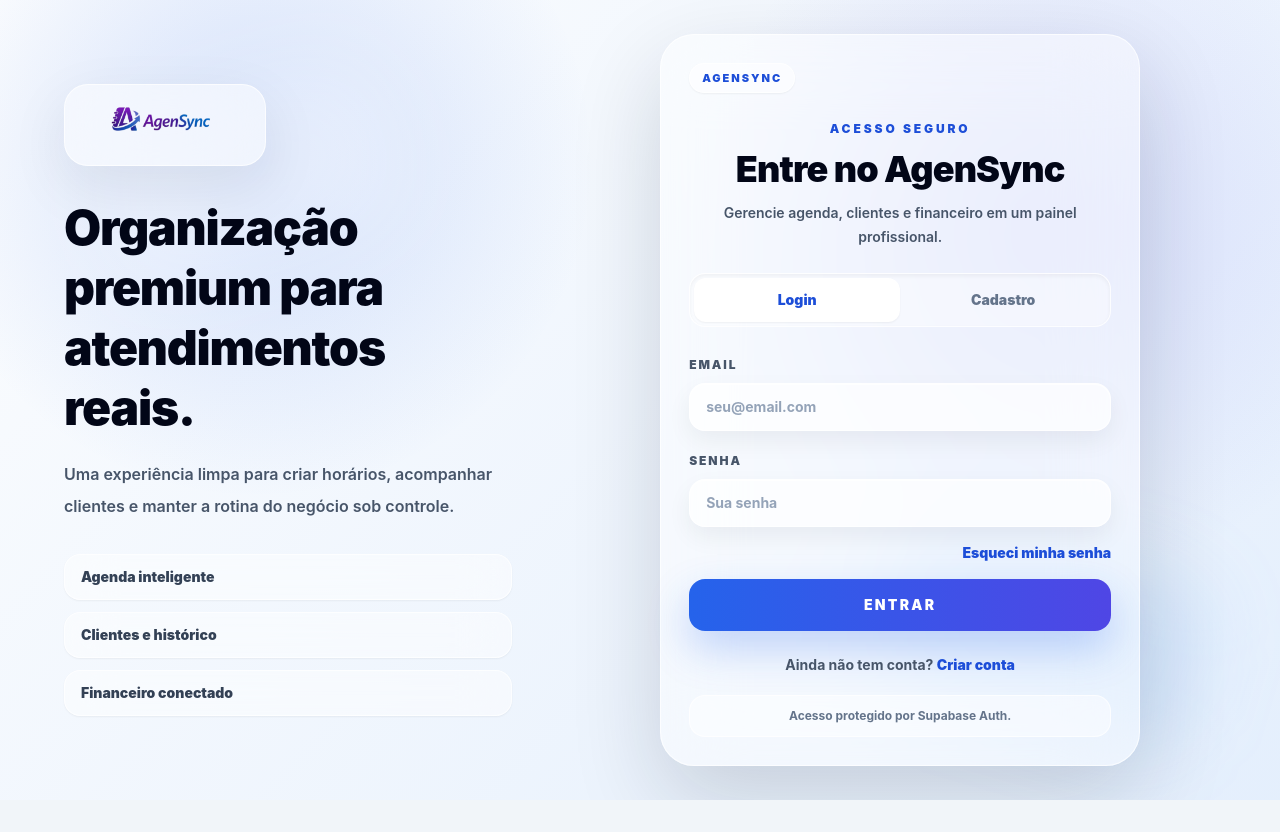
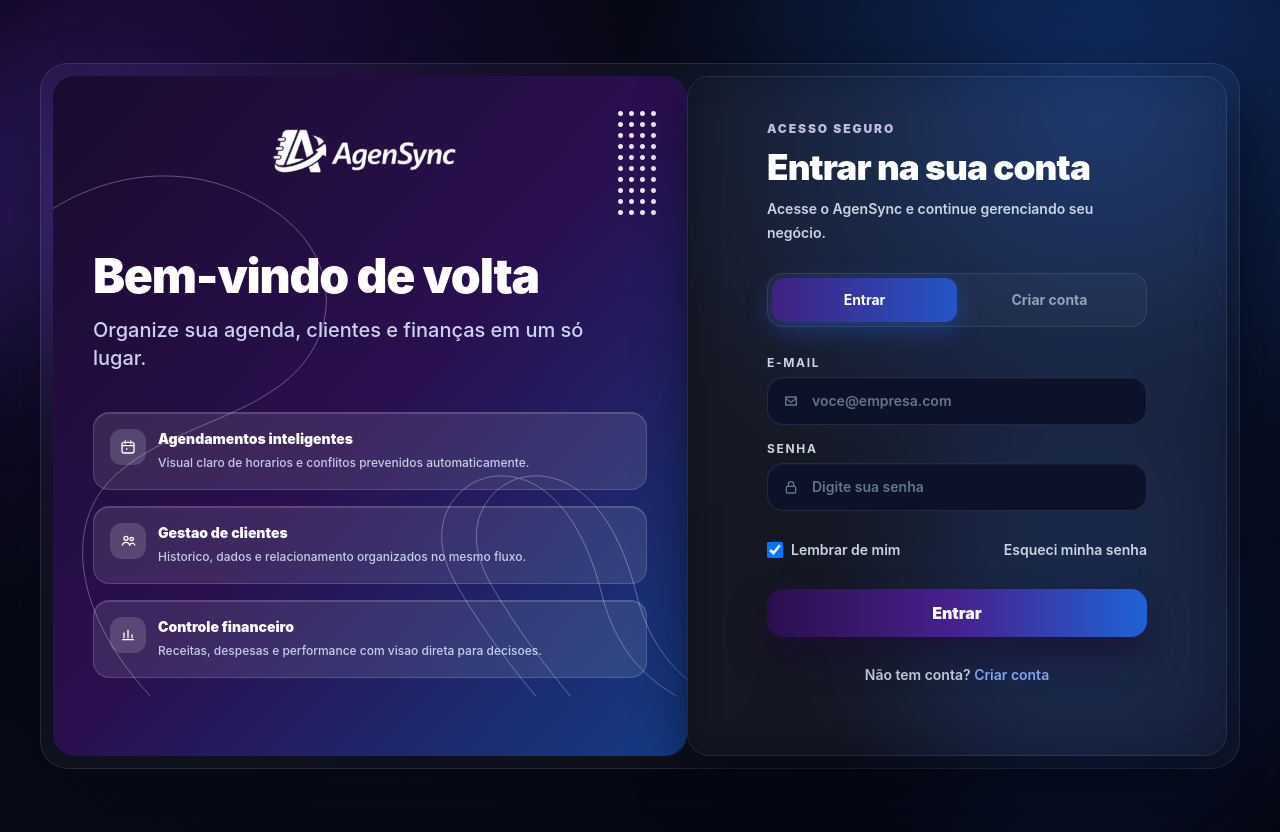
Before and after one commit to LHRibeiro10/AgenSync, a React (Vite) app in the folder AgenSync/frontend/: page /login in a window 1280 px wide. Before the commit the page ends 800 px from the top, so only its background shows below. Built offline with nearby package versions, Linux system fonts and the light colour scheme; no server answers.

Commit message:
style(login): atualizar logo principal com marca da sidebar

```diff
--- a/AgenSync/frontend/src/pages/Login.jsx
+++ b/AgenSync/frontend/src/pages/Login.jsx
@@ -12,21 +12,42 @@ const initialForm = {
 
 const views = {
   login: {
-    eyebrow: "Acesso seguro",
-    title: "Entre no AgenSync",
-    description: "Gerencie agenda, clientes e financeiro em um painel profissional."
+    title: "Entrar na sua conta",
+    subtitle: "Acesse o AgenSync e continue gerenciando seu negócio.",
+    panelTitle: "Bem-vindo de volta",
+    panelDescription: "Organize sua agenda, clientes e finanças em um só lugar."
   },
   register: {
-    eyebrow: "Comece agora",
-    title: "Crie sua conta",
-    description: "Configure seu acesso inicial e personalize o negócio depois."
+    title: "Criar conta",
+    subtitle: "Comece agora e configure seu acesso inicial no AgenSync.",
+    panelTitle: "Seu negócio, em controle",
+    panelDescription: "Crie sua conta e centralize atendimento, clientes e financeiro com visual profissional."
   },
   recovery: {
-    eyebrow: "Recuperação",
-    title: "Redefinir senha",
-    description: "Solicite a recuperação para voltar ao controle da sua operação."
+    title: "Recuperar senha",
+    subtitle: "Receba um link seguro para redefinir seu acesso.",
+    panelTitle: "Recuperacao segura",
+    panelDescription: "Informe o e-mail da conta para receber o link de redefinição."
   }
 };
+
+const highlights = [
+  {
+    key: "appointments",
+    title: "Agendamentos inteligentes",
+    description: "Visual claro de horarios e conflitos prevenidos automaticamente."
+  },
+  {
+    key: "clients",
+    title: "Gestao de clientes",
+    description: "Historico, dados e relacionamento organizados no mesmo fluxo."
+  },
+  {
+    key: "finance",
+    title: "Controle financeiro",
+    description: "Receitas, despesas e performance com visao direta para decisoes."
+  }
+];
 
 function cleanInitialServices() {
   return getSuggestedServices("Manicure").map((service) => ({
@@ -37,20 +58,116 @@ function cleanInitialServices() {
   }));
 }
 
-function AuthInput({ label, type = "text", value, onChange, placeholder, autoComplete, minLength }) {
+function FeatureIcon({ type }) {
+  const common = {
+    className: "h-4 w-4",
+    viewBox: "0 0 24 24",
+    fill: "none",
+    stroke: "currentColor",
+    strokeWidth: "2",
+    strokeLinecap: "round",
+    strokeLinejoin: "round",
+    "aria-hidden": true
+  };
+
+  if (type === "appointments") {
+    return (
+      <svg {...common}>
+        <rect x="3" y="5" width="18" height="16" rx="3" />
+        <path d="M8 3v4M16 3v4M3 10h18" />
+        <path d="M9 14h2v2H9z" fill="currentColor" stroke="none" />
+      </svg>
+    );
+  }
+
+  if (type === "clients") {
+    return (
+      <svg {...common}>
+        <circle cx="9" cy="8" r="3" />
+        <path d="M3.5 18c1-2.6 3.1-4 5.5-4s4.5 1.4 5.5 4" />
+        <circle cx="17.5" cy="9" r="2.5" />
+        <path d="M14.8 18c0.7-1.8 2-2.8 3.7-2.8 1.6 0 2.9 1 3.7 2.8" />
+      </svg>
+    );
+  }
+
+  return (
+    <svg {...common}>
+      <path d="M4 19h16" />
+      <path d="M6 16V9" />
+      <path d="M12 16V5" />
+      <path d="M18 16v-4" />
+    </svg>
+  );
+}
+
+function InputIcon({ type }) {
+  const common = {
+    className: "h-4 w-4",
+    viewBox: "0 0 24 24",
+    fill: "none",
+    stroke: "currentColor",
+    strokeWidth: "2",
+    strokeLinecap: "round",
+    strokeLinejoin: "round",
+    "aria-hidden": true
+  };
+
+  if (type === "lock") {
+    return (
+      <svg {...common}>
+        <rect x="5" y="11" width="14" height="10" rx="2" />
+        <path d="M8 11V8a4 4 0 1 1 8 0v3" />
+      </svg>
+    );
+  }
+
+  if (type === "user") {
+    return (
+      <svg {...common}>
+        <circle cx="12" cy="8" r="4" />
+        <path d="M4 20c1.8-3.2 4.7-5 8-5s6.2 1.8 8 5" />
+      </svg>
+    );
+  }
+
+  return (
+    <svg {...common}>
+      <path d="M4 6h16v12H4z" />
+      <path d="m4 8 8 6 8-6" />
+    </svg>
+  );
+}
+
+function AuthInput({
+  label,
+  icon,
+  type = "text",
+  value,
+  onChange,
+  placeholder,
+  autoComplete,
+  minLength,
+  required = true
+}) {
   return (
     <label className="block">
-      <span className="text-xs font-black uppercase tracking-[0.16em] text-slate-600">{label}</span>
+      <span className="mb-1.5 block text-xs font-bold uppercase tracking-[0.14em] text-slate-300">{label}</span>
+      <div className="relative">
+        <div className="pointer-events-none absolute left-4 top-1/2 -translate-y-1/2 text-slate-500">
+          <InputIcon type={icon} />
+        </div>
         <input
-        required
+          required={required}
           type={type}
           value={value}
           minLength={minLength}
           autoComplete={autoComplete}
           onChange={(event) => onChange(event.target.value)}
           placeholder={placeholder}
-        className="mt-2 min-h-12 w-full rounded-2xl border border-white/70 bg-white/70 px-4 text-sm font-bold text-slate-900 shadow-[inset_0_1px_0_rgba(255,255,255,0.72),0_10px_24px_rgba(15,23,42,0.06)] outline-none transition placeholder:text-slate-400 hover:bg-white/85 focus:border-blue-400 focus:bg-white focus:ring-4 focus:ring-blue-500/10"
+          className="min-h-12 w-full rounded-2xl border border-white/10 bg-[#0C122A] pl-11 pr-4 text-sm font-semibold text-slate-100 shadow-[inset_0_1px_0_rgba(255,255,255,0.04)] outline-none transition duration-200 placeholder:text-slate-500 hover:border-white/20 focus:border-[#7E4FFF] focus:ring-4 focus:ring-[#7E4FFF]/20"
         />
+      </div>
     </label>
   );
 }
@@ -60,14 +177,10 @@ function AuthMessage({ type, children }) {
 
   const classes =
     type === "success"
-      ? "border-emerald-200/80 bg-emerald-50/80 text-emerald-800"
-      : "border-red-200/80 bg-red-50/80 text-red-700";
+      ? "border-emerald-500/30 bg-emerald-500/10 text-emerald-200"
+      : "border-red-500/30 bg-red-500/10 text-red-200";
 
-  return (
-    <div className={`rounded-2xl border px-4 py-3 text-sm font-bold leading-6 ${classes}`}>
-      {children}
-    </div>
-  );
+  return <div className={`rounded-2xl border px-4 py-3 text-sm font-semibold leading-6 ${classes}`}>{children}</div>;
 }
 
 export default function Login() {
@@ -77,6 +190,7 @@ export default function Login() {
   const [loading, setLoading] = useState(false);
   const [resendingConfirmation, setResendingConfirmation] = useState(false);
   const [feedback, setFeedback] = useState({ type: "", message: "" });
+  const [rememberMe, setRememberMe] = useState(true);
 
   const currentView = views[view];
   const isLogin = view === "login";
@@ -90,7 +204,7 @@ export default function Login() {
   const actionLabel = useMemo(() => {
     if (isLogin) return "Entrar";
     if (isRegister) return "Criar conta";
-    return "Enviar solicitação";
+    return "Enviar link";
   }, [isLogin, isRegister]);
 
   function update(field, value) {
@@ -185,81 +299,100 @@ export default function Login() {
   }
 
   return (
-    <main className="relative min-h-screen overflow-x-hidden bg-[#EEF4FB] px-4 py-5 text-slate-950 sm:px-6 lg:py-0">
-      <div className="absolute inset-0 bg-[radial-gradient(circle_at_20%_20%,rgba(37,99,235,0.18),transparent_28%),radial-gradient(circle_at_82%_28%,rgba(99,102,241,0.16),transparent_30%),linear-gradient(135deg,rgba(255,255,255,0.82),rgba(219,234,254,0.52))]" />
-      <div className="absolute left-[8%] top-[12%] h-40 w-72 rotate-[-18deg] rounded-[42px] bg-white/35 blur-2xl" />
-      <div className="absolute bottom-[10%] right-[6%] h-44 w-80 rotate-[16deg] rounded-[48px] bg-blue-400/15 blur-2xl" />
+    <main className="relative min-h-screen overflow-hidden bg-[#050710] px-4 py-6 text-slate-100 sm:px-6 lg:px-10 lg:py-10">
+      <div className="pointer-events-none absolute inset-0 bg-[radial-gradient(circle_at_14%_18%,rgba(55,18,112,0.58),transparent_38%),radial-gradient(circle_at_86%_12%,rgba(28,88,196,0.46),transparent_36%),linear-gradient(145deg,#04050C_0%,#080B18_48%,#050711_100%)]" />
+      <div className="pointer-events-none absolute -left-20 top-16 h-72 w-72 rounded-full bg-[#7E4FFF]/20 blur-3xl" />
+      <div className="pointer-events-none absolute bottom-0 right-0 h-96 w-96 rounded-full bg-[#2563EB]/20 blur-3xl" />
 
-      <section className="relative mx-auto flex min-h-[calc(100vh-2.5rem)] w-full max-w-6xl items-center justify-center lg:min-h-screen">
-        <div className="grid w-full items-center gap-6 lg:grid-cols-[0.88fr_1.12fr]">
-          <aside className="hidden lg:block">
-            <div className="max-w-md">
-              <div className="inline-flex rounded-3xl border border-white/70 bg-white/50 px-5 py-4 shadow-[0_20px_60px_rgba(15,23,42,0.08)] backdrop-blur-2xl">
-                <BrandLogo className="h-12 w-40" />
+      <section className="relative mx-auto flex min-h-[calc(100vh-3rem)] w-full max-w-7xl items-center justify-center">
+        <div className="grid w-full gap-5 rounded-[28px] border border-white/10 bg-white/[0.03] p-3 shadow-[0_36px_100px_rgba(6,8,20,0.72)] backdrop-blur-xl lg:grid-cols-[1.08fr_0.92fr] lg:gap-0">
+          <aside className="order-2 relative overflow-hidden rounded-[22px] bg-gradient-to-br from-[#1A0B2E] via-[#2A0F4F] to-[#143C85] p-7 sm:p-10 lg:order-1 lg:min-h-[680px]">
+            <div className="pointer-events-none absolute inset-0 opacity-35">
+              <svg viewBox="0 0 860 760" className="h-full w-full">
+                <path d="M-10 105C95 35 215 40 305 105C395 170 390 280 306 340C238 390 134 406 75 470C16 534 30 650 132 760" stroke="white" strokeWidth="1.2" fill="none" />
+                <path d="M655 760C605 700 575 656 548 610C520 562 520 518 550 486C582 452 635 454 672 486C706 514 730 564 744 620C758 676 786 726 846 760" stroke="white" strokeWidth="1.2" fill="none" />
+                <path d="M702 760C652 700 622 656 595 610C567 562 567 518 597 486C629 452 682 454 719 486C753 514 777 564 791 620C805 676 833 726 893 760" stroke="white" strokeWidth="1.2" fill="none" />
+              </svg>
             </div>
-              <h1 className="mt-8 text-5xl font-black leading-tight tracking-tight text-slate-950">
-                Organização premium para atendimentos reais.
-              </h1>
-              <p className="mt-5 text-base font-semibold leading-8 text-slate-600">
-                Uma experiência limpa para criar horários, acompanhar clientes e manter a rotina do negócio sob controle.
+            <div className="pointer-events-none absolute right-7 top-8 h-28 w-11 bg-[radial-gradient(circle,rgba(255,255,255,0.9)_2px,transparent_3px)] [background-size:11px_11px]" />
+
+            <div className="relative z-10 page-transition">
+              <div className="flex w-full justify-center">
+                <BrandLogo
+                  src="/AgenSync_sidebar.png"
+                  className="h-20 w-[18rem] sm:h-24 sm:w-[21rem]"
+                  imageClassName="opacity-100"
+                />
+              </div>
+
+              <h1 className="mt-10 text-4xl font-black tracking-tight text-white sm:text-5xl">{currentView.panelTitle}</h1>
+              <p className="mt-4 max-w-lg text-lg font-medium leading-relaxed text-blue-100/90 sm:text-xl">
+                {currentView.panelDescription}
               </p>
-              <div className="mt-8 grid gap-3">
-                {["Agenda inteligente", "Clientes e histórico", "Financeiro conectado"].map((item) => (
-                  <div key={item} className="rounded-2xl border border-white/70 bg-white/45 px-4 py-3 text-sm font-black text-slate-700 shadow-sm backdrop-blur-xl">
-                    {item}
+
+              <div className="mt-10 space-y-4">
+                {highlights.map((item, index) => (
+                  <article
+                    key={item.key}
+                    className="page-transition rounded-2xl border border-white/15 bg-white/10 p-4 shadow-[inset_0_1px_0_rgba(255,255,255,0.16)] backdrop-blur-sm"
+                    style={{ animationDelay: `${80 + index * 70}ms` }}
+                  >
+                    <div className="flex items-start gap-3">
+                      <span className="inline-flex h-9 w-9 flex-none items-center justify-center rounded-xl bg-white/15 text-white">
+                        <FeatureIcon type={item.key} />
+                      </span>
+                      <div>
+                        <p className="text-sm font-black text-white">{item.title}</p>
+                        <p className="mt-1 text-xs font-medium leading-5 text-blue-100/85">{item.description}</p>
                       </div>
+                    </div>
+                  </article>
                 ))}
               </div>
             </div>
           </aside>
 
-          <div className="flex justify-center">
           <form
             onSubmit={handleSubmit}
-              className="w-full max-w-[480px] rounded-[34px] border border-white/70 bg-white/45 p-5 shadow-[0_34px_90px_rgba(15,23,42,0.16)] backdrop-blur-2xl transition-all duration-300 sm:p-7"
+            className="order-1 rounded-[22px] border border-white/10 bg-[#0A0F24]/88 px-6 py-7 shadow-[0_24px_50px_rgba(4,6,16,0.6)] backdrop-blur-xl sm:px-8 sm:py-9 lg:order-2 lg:min-h-[680px] lg:px-10 lg:py-11"
           >
-              <div className="flex items-center justify-between gap-3">
-                <BrandLogo className="h-12 w-36 lg:hidden" />
-                <span className="rounded-full border border-white/70 bg-white/50 px-3 py-1.5 text-[11px] font-black uppercase tracking-[0.18em] text-blue-700 shadow-sm">
-                  AgenSync
-                </span>
-              </div>
+            <div className="mx-auto w-full max-w-[380px] page-transition">
+              <p className="text-xs font-black uppercase tracking-[0.16em] text-violet-200/85">Acesso seguro</p>
+              <h2 className="mt-3 text-3xl font-black tracking-tight text-white sm:text-[2.2rem]">{currentView.title}</h2>
+              <p className="mt-3 text-sm font-semibold leading-6 text-slate-300">{currentView.subtitle}</p>
 
-              <div className="mt-7 text-center">
-                <p className="text-xs font-black uppercase tracking-[0.24em] text-blue-700">{currentView.eyebrow}</p>
-                <h2 className="mt-3 text-3xl font-black tracking-tight text-slate-950 sm:text-4xl">
-                  {currentView.title}
-                </h2>
-                <p className="mx-auto mt-3 max-w-sm text-sm font-semibold leading-6 text-slate-600">
-                  {currentView.description}
-                </p>
-              </div>
-
-              <div className="mt-6 grid grid-cols-2 rounded-2xl border border-white/70 bg-white/40 p-1 shadow-inner">
+              {!isRecovery ? (
+                <div className="mt-7 grid grid-cols-2 rounded-2xl border border-white/10 bg-white/[0.03] p-1">
                   <button
                     type="button"
                     onClick={() => switchView("login")}
-                  className={`min-h-11 rounded-xl text-sm font-black transition ${
-                    isLogin ? "bg-white text-blue-700 shadow-sm" : "text-slate-500 hover:text-slate-800"
+                    className={`min-h-11 rounded-xl text-sm font-bold transition duration-200 ${
+                      isLogin
+                        ? "bg-gradient-to-r from-[#402180] to-[#2455C6] text-white shadow-[0_8px_24px_rgba(38,88,199,0.42)]"
+                        : "text-slate-400 hover:text-slate-200"
                     }`}
                   >
-                  Login
+                    Entrar
                   </button>
                   <button
                     type="button"
                     onClick={() => switchView("register")}
-                  className={`min-h-11 rounded-xl text-sm font-black transition ${
-                    isRegister ? "bg-white text-blue-700 shadow-sm" : "text-slate-500 hover:text-slate-800"
+                    className={`min-h-11 rounded-xl text-sm font-bold transition duration-200 ${
+                      isRegister
+                        ? "bg-gradient-to-r from-[#402180] to-[#2455C6] text-white shadow-[0_8px_24px_rgba(38,88,199,0.42)]"
+                        : "text-slate-400 hover:text-slate-200"
                     }`}
                   >
-                  Cadastro
+                    Criar conta
                   </button>
                 </div>
+              ) : null}
 
-              <div className="mt-6 space-y-4">
+              <div key={view} className="tab-panel-enter mt-7 space-y-4">
                 {isRegister ? (
                   <AuthInput
                     label="Nome"
+                    icon="user"
                     value={form.name}
                     minLength={2}
                     autoComplete="name"
@@ -269,29 +402,32 @@ export default function Login() {
                 ) : null}
 
                 <AuthInput
-                  label="Email"
+                  label="E-mail"
+                  icon="email"
                   type="email"
                   value={form.email}
                   autoComplete="email"
                   onChange={(value) => update("email", value)}
-                  placeholder="seu@email.com"
+                  placeholder="voce@empresa.com"
                 />
 
                 {!isRecovery ? (
                   <AuthInput
                     label="Senha"
+                    icon="lock"
                     type="password"
                     value={form.password}
                     minLength={isRegister ? 6 : 1}
                     autoComplete={isLogin ? "current-password" : "new-password"}
                     onChange={(value) => update("password", value)}
-                    placeholder={isRegister ? "Crie uma senha segura" : "Sua senha"}
+                    placeholder="Digite sua senha"
                   />
                 ) : null}
 
                 {isRegister ? (
                   <AuthInput
                     label="Confirmar senha"
+                    icon="lock"
                     type="password"
                     value={form.confirmPassword}
                     minLength={6}
@@ -301,9 +437,30 @@ export default function Login() {
                   />
                 ) : null}
 
+                {isLogin ? (
+                  <div className="flex items-center justify-between gap-3 text-sm">
+                    <label className="inline-flex items-center gap-2 font-semibold text-slate-300">
+                      <input
+                        type="checkbox"
+                        checked={rememberMe}
+                        onChange={(event) => setRememberMe(event.target.checked)}
+                        className="h-4 w-4 rounded border-white/20 bg-[#0C122A] text-[#7E4FFF] focus:ring-[#7E4FFF]/40"
+                      />
+                      Lembrar de mim
+                    </label>
+                    <button
+                      type="button"
+                      onClick={() => switchView("recovery")}
+                      className="font-semibold text-slate-300 transition duration-200 hover:text-[#89AFFF]"
+                    >
+                      Esqueci minha senha
+                    </button>
+                  </div>
+                ) : null}
+
                 {isRecovery ? (
-                  <p className="rounded-2xl border border-blue-100/80 bg-blue-50/70 px-4 py-3 text-sm font-bold leading-6 text-blue-900">
-                    Informe o email da conta para receber o link de redefinição de senha.
+                  <p className="rounded-2xl border border-[#7E4FFF]/30 bg-[#7E4FFF]/10 px-4 py-3 text-sm font-semibold text-violet-100">
+                    Enviaremos um link para redefinir sua senha no e-mail informado.
                   </p>
                 ) : null}
 
@@ -316,62 +473,56 @@ export default function Login() {
                     type="button"
                     onClick={handleResendConfirmation}
                     disabled={resendingConfirmation}
-                    className="w-full rounded-2xl border border-blue-200/80 bg-blue-50/80 px-4 py-3 text-sm font-black text-blue-800 transition hover:border-blue-300 hover:bg-blue-100/80 disabled:cursor-not-allowed disabled:opacity-60"
+                    className="w-full rounded-2xl border border-[#7E4FFF]/35 bg-[#7E4FFF]/10 px-4 py-3 text-sm font-bold text-violet-100 transition duration-200 hover:bg-[#7E4FFF]/20 disabled:cursor-not-allowed disabled:opacity-60"
                   >
-                    {resendingConfirmation ? "Reenviando..." : "Reenviar email de confirmação"}
+                    {resendingConfirmation ? "Reenviando..." : "Reenviar e-mail de confirmação"}
                   </button>
-                ) : null}
-
-                {isLogin ? (
-                  <div className="flex justify-end">
-                    <button
-                      type="button"
-                      onClick={() => switchView("recovery")}
-                      className="text-sm font-black text-blue-700 transition hover:text-blue-900"
-                    >
-                      Esqueci minha senha
-                    </button>
-                  </div>
                 ) : null}
 
                 <button
                   type="submit"
                   disabled={loading}
-                  className="min-h-13 w-full rounded-2xl bg-gradient-to-r from-blue-600 to-indigo-600 px-5 py-4 text-sm font-black uppercase tracking-[0.16em] text-white shadow-[0_18px_42px_rgba(37,99,235,0.26)] transition hover:-translate-y-0.5 hover:shadow-[0_24px_52px_rgba(37,99,235,0.34)] disabled:cursor-not-allowed disabled:translate-y-0 disabled:opacity-65"
+                  className="min-h-12 w-full rounded-2xl bg-gradient-to-r from-[#2A0F4F] via-[#47218E] to-[#1E63D6] px-5 py-3 text-base font-black text-white shadow-[0_18px_34px_rgba(26,11,46,0.58)] transition duration-200 hover:-translate-y-0.5 hover:brightness-110 disabled:cursor-not-allowed disabled:translate-y-0 disabled:opacity-60"
                 >
                   {loading ? "Processando..." : actionLabel}
                 </button>
               </div>
 
-              <div className="mt-6 text-center text-sm font-bold text-slate-600">
+              <div className="mt-7 text-center text-sm font-semibold text-slate-300">
                 {isRecovery ? (
-                  <button type="button" onClick={() => switchView("login")} className="font-black text-blue-700 hover:text-blue-900">
+                  <button
+                    type="button"
+                    onClick={() => switchView("login")}
+                    className="text-[#89AFFF] transition duration-200 hover:text-[#AFC7FF]"
+                  >
                     Voltar ao login
                   </button>
                 ) : isLogin ? (
                   <span>
-                    Ainda não tem conta?{" "}
-                    <button type="button" onClick={() => switchView("register")} className="font-black text-blue-700 hover:text-blue-900">
+                    Não tem conta?{" "}
+                    <button
+                      type="button"
+                      onClick={() => switchView("register")}
+                      className="text-[#89AFFF] transition duration-200 hover:text-[#AFC7FF]"
+                    >
                       Criar conta
                     </button>
                   </span>
                 ) : (
                   <span>
-                    Já tem conta?{" "}
-                    <button type="button" onClick={() => switchView("login")} className="font-black text-blue-700 hover:text-blue-900">
+                    Ja tem conta?{" "}
+                    <button
+                      type="button"
+                      onClick={() => switchView("login")}
+                      className="text-[#89AFFF] transition duration-200 hover:text-[#AFC7FF]"
+                    >
                       Entrar
                     </button>
                   </span>
                 )}
               </div>
-
-              {isLogin ? (
-                <p className="mt-5 rounded-2xl border border-white/70 bg-white/45 px-4 py-3 text-center text-xs font-bold text-slate-500">
-                  Acesso protegido por Supabase Auth.
-                </p>
-              ) : null}
+            </div>
           </form>
-          </div>
         </div>
       </section>
     </main>
```
Lines whose indentation alone changed are shown as unchanged.
